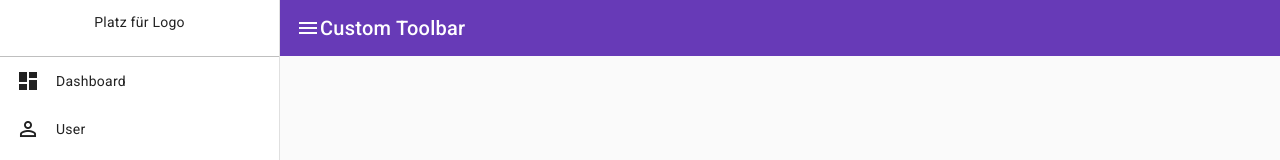
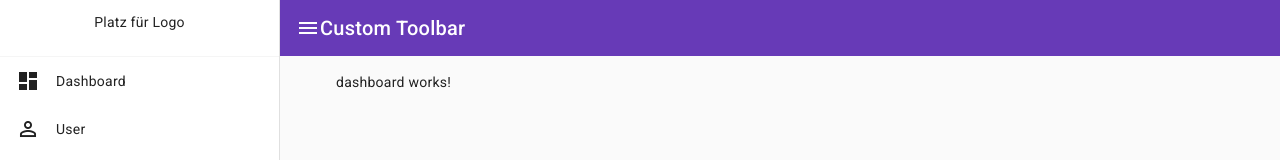
Before and after one commit to Mazin-Fouad/simple-crm, an Angular app: page / in a window 1280 px wide. Shown: the top 160 px of the page. Built offline with nearby package versions, Linux system fonts and the light colour scheme.

Commit message:
created dashboard and user component

```diff
--- a/src/app/app-routing.module.ts
+++ b/src/app/app-routing.module.ts
@@ -1,10 +1,16 @@
-import { NgModule } from '@angular/core';
+import { Component, NgModule } from '@angular/core';
 import { RouterModule, Routes } from '@angular/router';
+import { DashboardComponent } from './dashboard/dashboard.component';
+import { UserComponent } from './user/user.component';
 
-const routes: Routes = [];
+const routes: Routes = [
+  { path: '', component: DashboardComponent },
+  { path: 'dashboard', component: DashboardComponent },
+  { path: 'user', component: UserComponent },
+];
 
 @NgModule({
   imports: [RouterModule.forRoot(routes)],
-  exports: [RouterModule]
+  exports: [RouterModule],
 })
-export class AppRoutingModule { }
+export class AppRoutingModule {}
--- a/src/app/app.component.html
+++ b/src/app/app.component.html
@@ -5,9 +5,8 @@
     </div>
 
     <ul class="menu-itmes-container">
-      <li><mat-icon>dashboard</mat-icon> Dashboard</li>
-      <li><mat-icon>perm_identity</mat-icon>User</li>
-      <li></li>
+      <li routerLink="/"><mat-icon>dashboard</mat-icon> Dashboard</li>
+      <li routerLink="/user"><mat-icon>perm_identity</mat-icon>User</li>
     </ul>
   </mat-drawer>
 
@@ -18,5 +17,9 @@
         <span>Custom Toolbar</span>
       </mat-toolbar-row>
     </mat-toolbar>
+
+    <div class="router-container">
+      <router-outlet></router-outlet>
+    </div>
   </div>
 </mat-drawer-container>
--- a/src/app/app.component.scss
+++ b/src/app/app.component.scss
@@ -11,7 +11,7 @@
 }
 
 .logo-container {
-    border-bottom: 1px solid rgba(0, 0, 0, 0.25);
+    border-bottom: 1px solid rgba(0, 0, 0, 0.04);
     padding: 0 16px;
     min-height: 56px;
     display: flex;
@@ -42,7 +42,12 @@ mat-toolbar-row {
         cursor: pointer;
 
         &:hover {
-            background-color: rgba(0, 0, 0, 0.1);
+            background-color: rgba(0, 0, 0, 0.04);
         }
     }
 }
+
+.router-container {
+    padding-left: 56px;
+    padding-top: 16px;
+}
```
